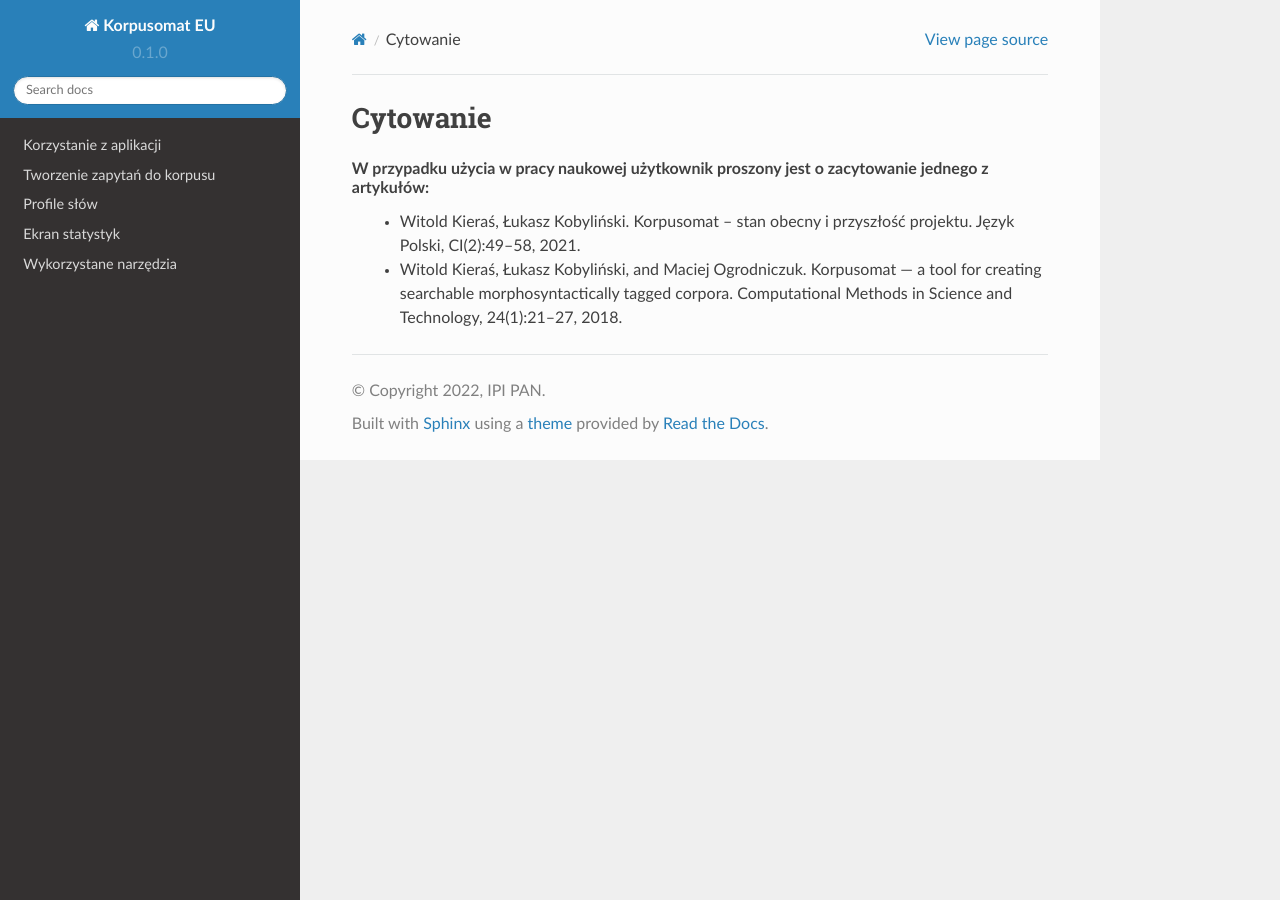
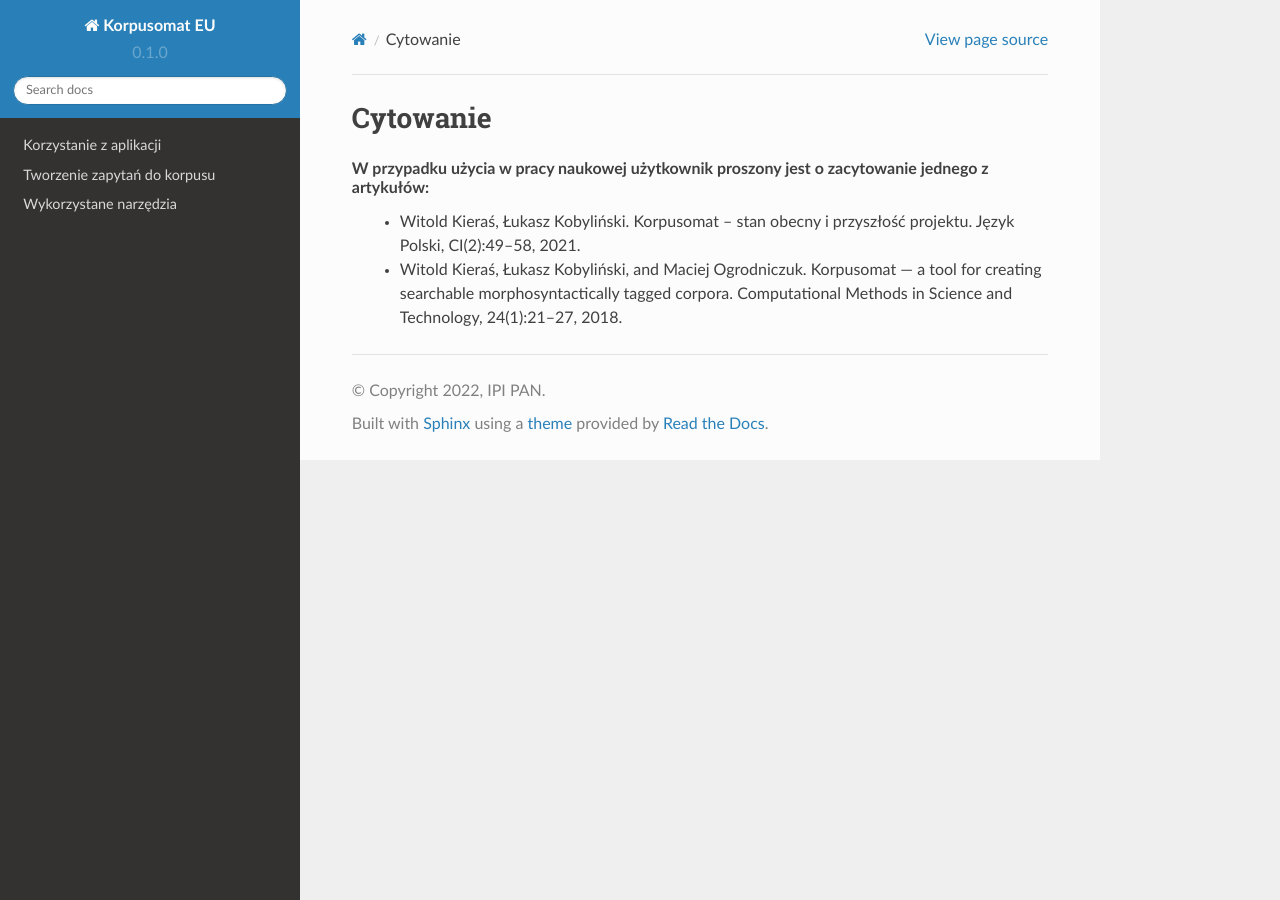
Before and after one commit to ipipan/korpusomat-eu-docs, a Sphinx documentation site: the page built from docs/source/cytowanie.rst, in a window 1280 px wide. Built offline with Sphinx 7.4.7 and the Read the Docs theme 2.0.0, drawn with Linux system fonts in a browser that asks for light colours.

```diff
--- a/docs/source/index.rst
+++ b/docs/source/index.rst
@@ -14,9 +14,10 @@ Dokumentacja
 
    instrukcja/index
    mtas
+   narzedzia
+
+..
    profile-slow
    statystyki
-   narzedzia
-..
    publikacje
    cytowanie
```
